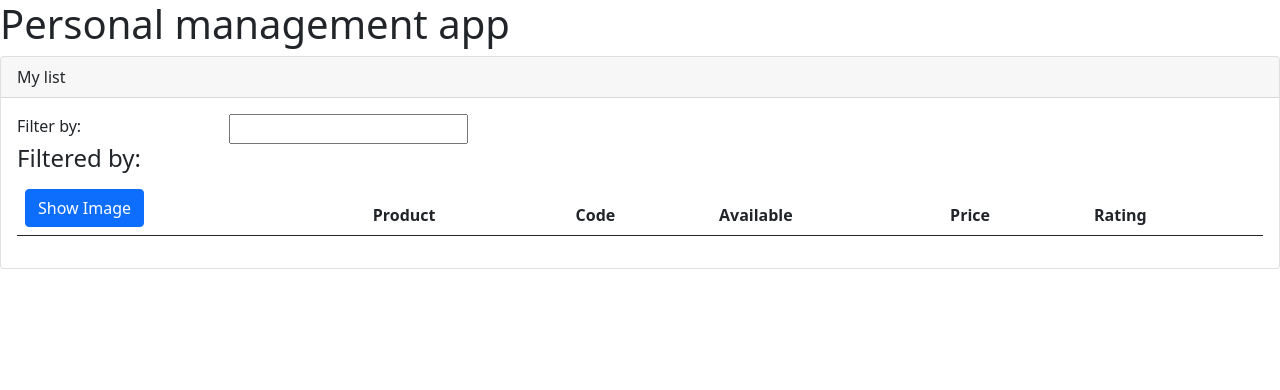
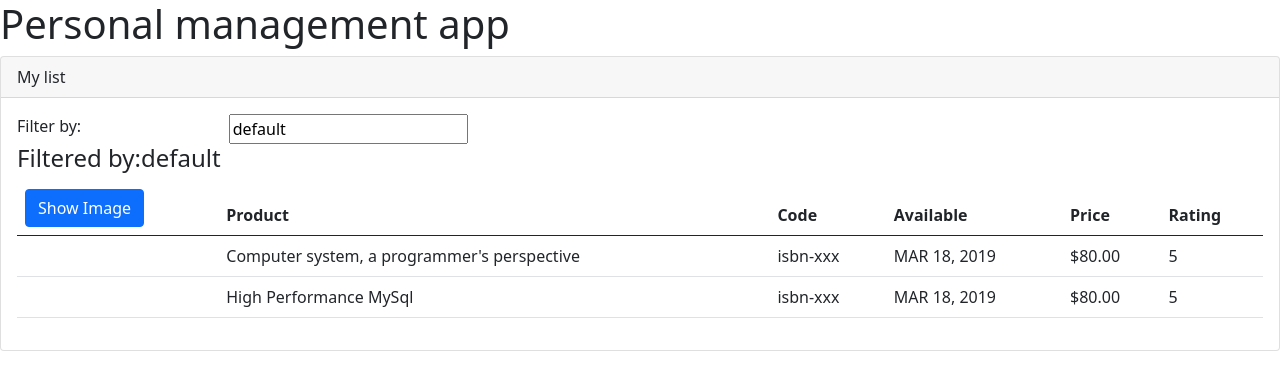
Before and after one commit to HaoWang95/ngapm, an Angular app: page / in a window 1280 px wide. Shown: the top 390 px of the page. Built offline with nearby package versions, Linux system fonts and the light colour scheme.

Commit message:
ng pipes

```diff
--- a/src/app/app.module.ts
+++ b/src/app/app.module.ts
@@ -1,5 +1,6 @@
 import { NgModule } from '@angular/core';
 import { BrowserModule } from '@angular/platform-browser';
+import { FormsModule } from '@angular/forms';
 
 import { AppComponent } from './app.component';
 import { ItemListComponent } from './items/item-list.component';
@@ -10,7 +11,8 @@ import { ItemListComponent } from './items/item-list.component';
     ItemListComponent
   ],
   imports: [
-    BrowserModule
+    BrowserModule,
+    FormsModule
   ],
   providers: [],
   bootstrap: [AppComponent]
--- a/src/app/items/item-list.component.html
+++ b/src/app/items/item-list.component.html
@@ -6,20 +6,23 @@
         <div class="row">
             <div class="col-md-2">Filter by:</div>
             <div class="col-md-4">
-                <input type="text" />
+                <input type="text" [(ngModel)]='filterBy' />
             </div>
         </div>
         <div class="row">
             <div class="col-md-6">
-                <h4>Filtered by:</h4>
+                <h4>Filtered by:{{filterBy}}</h4>
             </div>
         </div>
         <div class="table-responsive">
-            <table class="table">
+            <table class="table" *ngIf="items.length">
                 <thead>
                     <tr>
                         <th>
-                            <button class="btn btn-primary">Show Image</button>
+                            <button
+                            class="btn btn-primary"
+                            (click) = 'toggleImage()'
+                            >{{showImage?'Hide':'Show'}} Image</button>
                         </th>
                         <th>Product</th>
                         <th>Code</th>
@@ -29,7 +32,16 @@
                     </tr>
                 </thead>
                 <tbody>
-
+                    <tr *ngFor="let item of items">
+                        <td>
+                            <img  />
+                        </td>
+                        <td>{{item.productName}}</td>
+                        <td>{{item.productCode | lowercase}}</td>
+                        <td>{{item.releaseDate | date | uppercase}}</td>
+                        <td>{{item.price | currency:'USD':'symbol':'1.2-2'}}</td>
+                        <td>{{item.rating}}</td>
+                    </tr>
                 </tbody>
             </table>
         </div>
--- a/src/app/items/item-list.component.ts
+++ b/src/app/items/item-list.component.ts
@@ -1,10 +1,39 @@
-import {Component} from '@angular/core';
+import { Component } from '@angular/core';
 
 @Component({
-    selector:'cp-itemlist',
-    templateUrl:'./item-list.component.html',
+    selector: 'cp-itemlist',
+    templateUrl: './item-list.component.html',
 })
 export class ItemListComponent {
     description: string = "My list";
-    items: any[] = [];
+    imageWidth: number = 50;
+    imageMargin: number = 2;
+    showImage: boolean = false;
+    filterBy: string = 'default';
+    items: any[] = [
+        {
+            "productId": 1,
+            "productName": "Computer system, a programmer's perspective",
+            "productCode": "ISBN-XXX",
+            "releaseDate": "March 18,2019",
+            "description": "The book that you must read to be a programmer",
+            "price": 80,
+            "rating": 5,
+            "imageUrl": "",
+        },
+        {
+            "productId": 5,
+            "productName": "High Performance MySql",
+            "productCode": "ISBN-XXX",
+            "releaseDate": "March 18,2019",
+            "description": "The book that you must read to be a programmer",
+            "price": 80,
+            "rating": 5,
+            "imageUrl": "",
+        }
+    ];
+
+    toggleImage(): void {
+        this.showImage = !this.showImage;
+    }
 }
```
